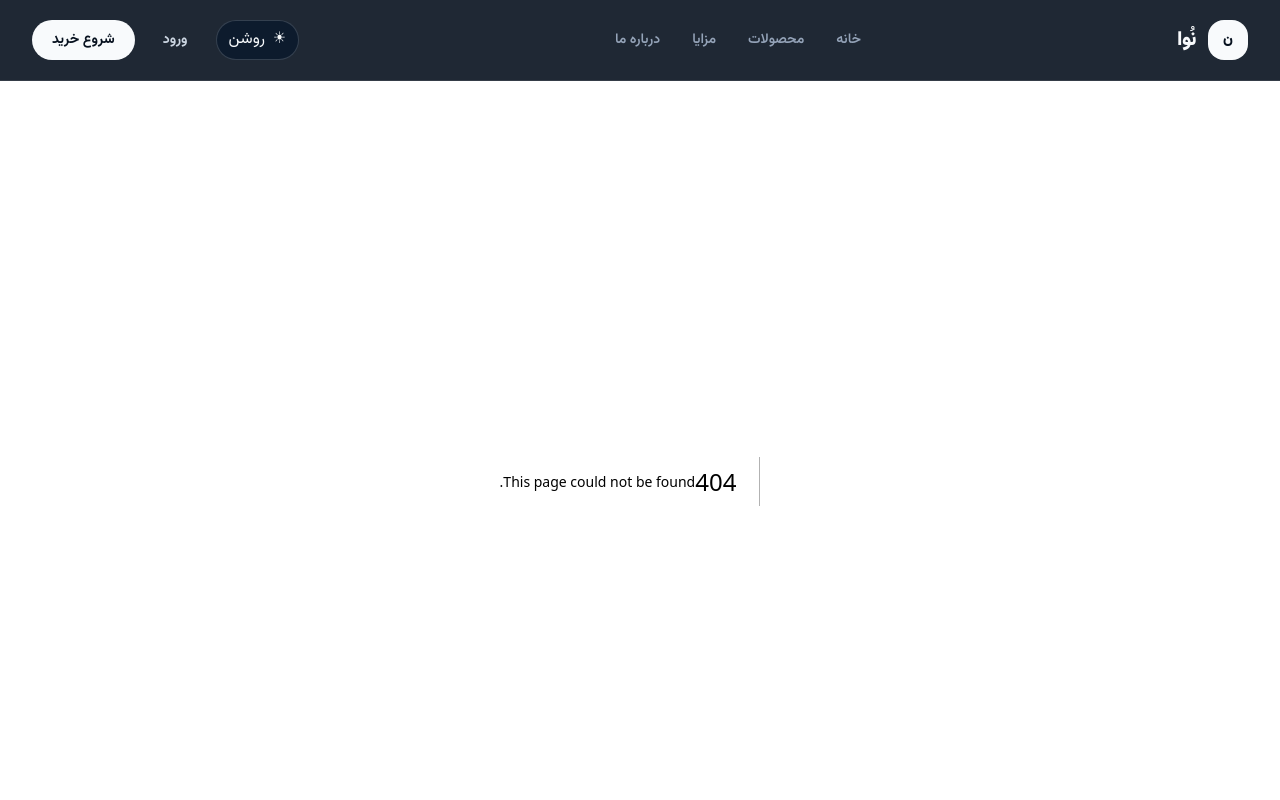
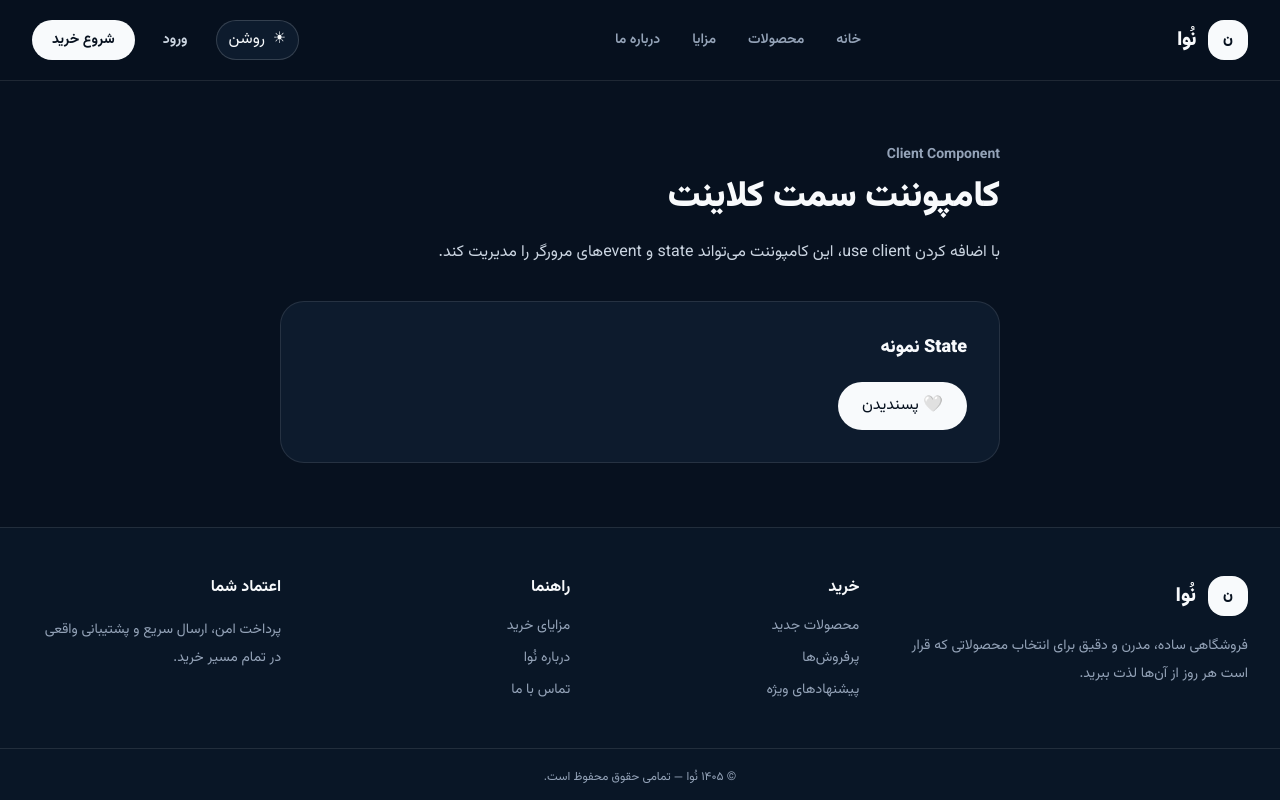
Before and after one commit to rouzbehtondkar/nextjs, a Next.js app: page /next-lab/client-component in a window 1280 px wide. Before the commit this address had no page. Shown: the top 800 px of the page. Built offline with nearby package versions, Linux system fonts and the light colour scheme.

Commit message:
feat: add Client Component demo

```diff
--- /dev/null
+++ b/app/next-lab/client-component/page.tsx
@@ -0,0 +1,26 @@
+"use client";
+
+import { useState } from "react";
+
+export default function ClientComponentPage() {
+  const [liked, setLiked] = useState(false);
+
+  return (
+    <main className="mx-auto max-w-3xl px-6 py-16">
+      <p className="theme-muted text-sm font-bold">Client Component</p>
+      <h1 className="theme-text mt-3 text-4xl font-black">کامپوننت سمت کلاینت</h1>
+      <p className="theme-muted-strong mt-5 leading-8">
+        با اضافه کردن use client، این کامپوننت می‌تواند state و eventهای مرورگر را مدیریت کند.
+      </p>
+      <div className="theme-surface mt-8 rounded-3xl border p-8" style={{ borderColor: "var(--border)" }}>
+        <p className="theme-text text-lg font-black">State نمونه</p>
+        <button
+          onClick={() => setLiked((value) => !value)}
+          className="theme-primary-button mt-5 rounded-full px-6 py-3 font-bold"
+        >
+          {liked ? "❤️ پسندیدم" : "🤍 پسندیدن"}
+        </button>
+      </div>
+    </main>
+  );
+}
```
